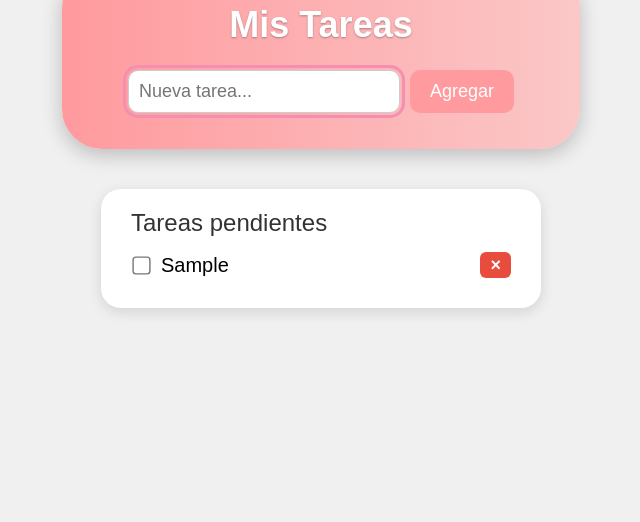
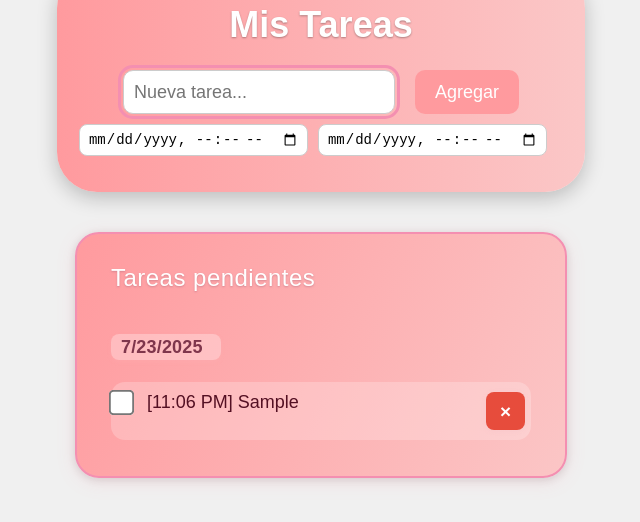
Before and after one commit to rdr-retro/rdr.webpage, a plain HTML site: page rocky.html in a window 1280 px wide. Both pictures are taken after typing "Sample" into the empty fields and a click on the button "Agregar". Shown: the part 212-734 px from the top of the page, without its empty margins (319-959 px from the left). Drawn offline with Linux system fonts and the light colour scheme.

Commit message:
Add files via upload

```diff
--- a/rocky.html
+++ b/rocky.html
@@ -4,7 +4,6 @@
   <meta charset="UTF-8" />
   <title>Imagen visible detrás del dock y tareas con eliminar</title>
   <style>
-    /* Contenedor Body */
     body {
       margin: 0;
       font-family: sans-serif;
@@ -12,12 +11,10 @@
       display: flex;
       flex-direction: column;
       align-items: center;
-      padding-top: 180px; /* para dejar espacio a la imagen */
+      padding-top: 180px;
       position: relative;
       overflow-x: hidden;
     }
-
-    /* Imagen detrás del dock sin blanqueado */
     .background-image {
       position: absolute;
       top: 50px;
@@ -26,17 +23,15 @@
       width: 205px;
       cursor: pointer;
       transition: transform 0.2s ease, opacity 0.2s ease;
-      z-index: -1;       /* detrás del dock */
-      opacity: 1;        /* completamente visible, sin transparencia */
-      filter: drop-shadow(0 0 5px rgba(0,0,0,0.1)); /* ligera sombra para resaltar */
+      z-index: -1;
+      opacity: 1;
+      filter: drop-shadow(0 0 5px rgba(0,0,0,0.1));
       background: transparent;
     }
     .background-image:hover {
       transform: translateX(-50%) translateY(-5px);
       opacity: 1;
     }
-
-    /* Dock con solo degradado sin fondo blanco para máxima visibilidad imagen */
     .dock {
       background-image:
         linear-gradient(270deg, #ff9a9e, #fbc7c7, #f48fb1, #fbc7c7, #ff9a9e);
@@ -59,23 +54,20 @@
       0% { background-position: 0% 50%; }
       100% { background-position: 400% 50%; }
     }
-
     h1 {
       margin-top: 0;
       font-size: 36px;
       text-align: center;
       user-select: none;
     }
-
-    /* Inputs para agregar tarea */
     .task-input {
       margin-top: 20px;
       display: flex;
       gap: 10px;
       justify-content: center;
+      flex-wrap: wrap;
     }
-
-    .task-input input {
+    .task-input input[type="text"] {
       padding: 10px;
       font-size: 18px;
       border-radius: 10px;
@@ -84,10 +76,29 @@
       outline-offset: 2px;
       transition: outline-color 0.25s ease;
     }
-    .task-input input:focus {
+    .task-input input[type="text"]:focus {
       outline: 3px solid #f48fb1;
     }
-
+    .task-input-datetime {
+      display: flex;
+      gap: 10px;
+      justify-content: center;
+      margin-top: 10px;
+      width: 100%;
+      max-width: 380px;
+    }
+    .task-input-datetime input[type="datetime-local"] {
+      padding: 6px 8px;
+      font-size: 14px;
+      border-radius: 8px;
+      border: 1px solid #ccc;
+      flex: 1 1 45%;
+      outline-offset: 2px;
+      transition: outline-color 0.25s ease;
+    }
+    .task-input-datetime input[type="datetime-local"]:focus {
+      outline: 3px solid #f48fb1;
+    }
     .task-input button {
       padding: 10px 20px;
       font-size: 18px;
@@ -98,101 +109,139 @@
       cursor: pointer;
       transition: background-color 0.3s ease;
       user-select: none;
+      height: 44px;
+      align-self: center;
+      margin-left: 10px;
     }
     .task-input button:hover {
       background-color: #e06673;
     }
-
-    /* Contenedor de tareas */
     .task-container {
       margin-top: 40px;
-      width: 380px;
-      background: white;
-      border-radius: 20px;
-      box-shadow: 0 4px 14px rgba(0, 0, 0, 0.12);
-      padding: 20px 30px;
+      width: 420px;
+      background-image: linear-gradient(115deg,#ff9a9e 0,#fbc7c7 30%,#f48fb1 80%,#ff9a9e 100%);
+      background-size: 400% 100%;
+      border-radius: 24px;
+      box-shadow: 0 4px 20px rgba(255, 115, 140, 0.13),0 2px 8px rgba(0,0,0,0.12);
+      padding: 30px 34px 24px 34px;
       z-index: 1;
       user-select: none;
+      border: 2px solid #f48fb1;
+      animation: gradientFlowStop 1.7s forwards cubic-bezier(0.33, 1, 0.68, 1);
     }
-
     .task-title {
       font-size: 24px;
-      margin-bottom: 15px;
-      color: #333;
+      margin-bottom: 18px;
+      color: #fff;
+      text-shadow: 0 1px 2px #c07685a4;
+      letter-spacing: 0.02em;
     }
-
-    /* Cada tarea */
+    .date-group h3 {
+      margin: 24px 0 10px;
+      color: #7f364c;
+      font-weight: bold;
+      letter-spacing: 0.01em;
+      font-size: 18px;
+      background: rgba(255,255,255,0.29);
+      display: inline-block;
+      padding: 3px 18px 2px 10px;
+      border-radius: 8px;
+      box-shadow: 0 2px 4px #ffb5b830;
+      user-select: none;
+    }
     .task {
-      font-size: 20px;
-      margin: 10px 0;
+      font-size: 19px;
+      margin: 12px 0;
       display: flex;
-      align-items: center;
-      gap: 10px;
-      justify-content: space-between;
+      align-items: flex-start;
+      gap: 16px;
+      justify-content: flex-start;
+      flex-wrap: wrap;
+      padding: 10px 6px 10px 0;
+      border-radius: 14px;
+      background: rgba(255,255,255,0.22);
     }
-
-    /* Checkbox + texto alineados */
     .task-left {
       display: flex;
-      gap: 10px;
+      flex-direction: row;
       align-items: center;
+      gap: 13px;
       flex-grow: 1;
       min-width: 0;
     }
-
     .task input[type="checkbox"] {
-      transform: scale(1.4);
+      transform: scale(1.95);
       cursor: pointer;
       flex-shrink: 0;
       user-select: none;
+      accent-color: #f06a85;
+      border-radius: 8px;
+      margin-left: 4px;
+      margin-right: 6px;
     }
-
-    /* Texto tachado si completada */
+    /* Estilo para la hora solo (span con clase task-time) */
+    .task-time {
+      color: #00308F; /* azul intenso */
+      font-weight: 600;
+      user-select: text;
+    }
     .task.completed span {
       text-decoration: line-through;
-      opacity: 0.5;
+      opacity: 0.45;
       user-select: none;
       overflow-wrap: break-word;
     }
-
-    /* Botón rojo para eliminar */
     .delete-btn {
       background-color: #e74c3c;
       border: none;
       color: white;
       font-weight: bold;
-      border-radius: 6px;
+      border-radius: 8px;
       cursor: pointer;
-      padding: 4px 10px;
-      font-size: 18px;
-      transition: background-color 0.25s ease;
+      padding: 4px 14px;
+      font-size: 19px;
+      transition: background-color 0.23s ease;
       user-select: none;
       flex-shrink: 0;
       line-height: 1;
+      height: 38px;
+      align-self: center;
+      box-shadow: 0 1px 5px #ecb8c23a;
     }
     .delete-btn:hover {
       background-color: #c0392b;
     }
+    .task-left span {
+      font-size: 18px;
+      color: #541023;
+      font-weight: 500;
+      user-select: text; /* permitir seleccionar texto */
+    }
+    .task-left > div {
+      margin-left: 42px;
+      font-size: 14px;
+      color: #994252;
+      user-select: none;
+    }
   </style>
 </head>
 <body>
-
-  <!-- Imagen detrás del dock, totalmente visible -->
   <img src="rocky.png" alt="Fondo" class="background-image" />
-
   <div class="dock" role="banner">
     <h1>Mis Tareas</h1>
     <div class="task-input">
       <input type="text" id="newTask" placeholder="Nueva tarea..." aria-label="Nueva tarea" />
       <button onclick="addTask()" aria-label="Agregar tarea">Agregar</button>
     </div>
+    <div class="task-input-datetime">
+      <input type="datetime-local" id="startDateTime" aria-label="Fecha y hora de inicio (opcional)" />
+      <input type="datetime-local" id="endDateTime" aria-label="Fecha y hora de fin (opcional)" />
+    </div>
   </div>
-
   <main class="task-container" role="main" aria-labelledby="task-title">
     <div id="task-title" class="task-title">Tareas pendientes</div>
     <div id="taskList" aria-live="polite" aria-relevant="additions removals"></div>
   </main>
-
   <script>
     document.addEventListener('DOMContentLoaded', loadTasks);
 
@@ -201,16 +250,41 @@
       const taskText = input.value.trim();
       if (!taskText) return;
 
-      const taskList = document.getElementById('taskList');
-      const task = createTaskElement(taskText, false);
-      taskList.appendChild(task);
+      const startInput = document.getElementById('startDateTime').value;
+      const endInput = document.getElementById('endDateTime').value;
 
+      const now = new Date();
+      const dateStr = now.toLocaleDateString();
+      const timeStr = now.toLocaleTimeString([], { hour: '2-digit', minute: '2-digit' });
+
+      const group = getOrCreateDateGroup(dateStr);
+
+      const task = createTaskElement(taskText, false, timeStr, startInput, endInput);
+      group.appendChild(task);
       saveTasks();
+
       input.value = '';
+      document.getElementById('startDateTime').value = '';
+      document.getElementById('endDateTime').value = '';
       input.focus();
     }
 
-    function createTaskElement(text, completed) {
+    function getOrCreateDateGroup(dateStr) {
+      let group = document.querySelector(`[data-date="${dateStr}"]`);
+      if (!group) {
+        group = document.createElement('div');
+        group.dataset.date = dateStr;
+        group.className = 'date-group';
+        const header = document.createElement('h3');
+        header.textContent = dateStr;
+        group.appendChild(header);
+        document.getElementById('taskList').appendChild(group);
+      }
+      return group;
+    }
+
+    // Ahora la hora está envuelta en un <span class="task-time"> para poder estilizarla
+    function createTaskElement(text, completed, time, startDateTime, endDateTime) {
       const task = document.createElement('div');
       task.className = 'task';
       if (completed) task.classList.add('completed');
@@ -225,22 +299,53 @@
       checkbox.onchange = () => toggleTask(checkbox);
 
       const span = document.createElement('span');
-      span.textContent = text;
+      // Construimos el contenido con hora en span azul y texto normal
+      span.innerHTML = `<span class="task-time">[${time}]</span> ${escapeHtml(text)}`;
 
       leftDiv.appendChild(checkbox);
       leftDiv.appendChild(span);
+
+      if (startDateTime || endDateTime) {
+        const info = document.createElement('div');
+        let content = '';
+        if (startDateTime) {
+          const startDate = new Date(startDateTime);
+          content += `Inicio: ${startDate.toLocaleString()}`;
+        }
+        if (endDateTime) {
+          const endDate = new Date(endDateTime);
+          content += (content ? ' | ' : '') + `Fin: ${endDate.toLocaleString()}`;
+        }
+        info.textContent = content;
+        leftDiv.appendChild(info);
+      }
 
       const deleteBtn = document.createElement('button');
       deleteBtn.className = 'delete-btn';
       deleteBtn.textContent = '×';
       deleteBtn.title = 'Eliminar tarea';
       deleteBtn.setAttribute('aria-label', `Eliminar tarea: ${text}`);
-      deleteBtn.onclick = () => deleteTask(task);
+      deleteBtn.onclick = () => {
+        const parentGroup = task.parentElement;
+        task.remove();
+        if (parentGroup.children.length === 1) parentGroup.remove();
+        saveTasks();
+      };
 
       task.appendChild(leftDiv);
       task.appendChild(deleteBtn);
 
+      task.dataset.startDateTime = startDateTime || '';
+      task.dataset.endDateTime = endDateTime || '';
+
       return task;
+    }
+
+    // Escape HTML para evitar inyección si el texto contiene caracteres especiales
+    function escapeHtml(text) {
+      const div = document.createElement('div');
+      div.textContent = text;
+      return div.innerHTML;
     }
 
     function toggleTask(checkbox) {
@@ -249,17 +354,23 @@
       saveTasks();
     }
 
-    function deleteTask(taskElement) {
-      taskElement.remove();
-      saveTasks();
-    }
-
     function saveTasks() {
       const tasks = [];
-      document.querySelectorAll('#taskList .task').forEach(task => {
-        tasks.push({
-          text: task.querySelector('.task-left span').innerText,
-          completed: task.classList.contains('completed')
+      document.querySelectorAll('.date-group').forEach(group => {
+        const date = group.dataset.date;
+        group.querySelectorAll('.task').forEach(task => {
+          const span = task.querySelector('.task-left span').innerText;
+          const match = span.match(/^\[(.*?)\] (.*)/);
+          const time = match ? match[1] : '';
+          const text = match ? match[2] : span;
+          tasks.push({
+            text,
+            completed: task.classList.contains('completed'),
+            date,
+            time,
+            startDateTime: task.dataset.startDateTime || null,
+            endDateTime: task.dataset.endDateTime || null
+          });
         });
       });
       localStorage.setItem('tasks', JSON.stringify(tasks));
@@ -268,14 +379,20 @@
     function loadTasks() {
       const stored = localStorage.getItem('tasks');
       if (!stored) return;
-
       const tasks = JSON.parse(stored);
       const taskList = document.getElementById('taskList');
       taskList.innerHTML = '';
-
+      const grouped = {};
       tasks.forEach(task => {
-        const el = createTaskElement(task.text, task.completed);
-        taskList.appendChild(el);
+        if (!grouped[task.date]) grouped[task.date] = [];
+        grouped[task.date].push(task);
+      });
+      Object.keys(grouped).sort().forEach(date => {
+        const group = getOrCreateDateGroup(date);
+        grouped[date].forEach(task => {
+          const el = createTaskElement(task.text, task.completed, task.time, task.startDateTime, task.endDateTime);
+          group.appendChild(el);
+        });
       });
     }
   </script>
```
